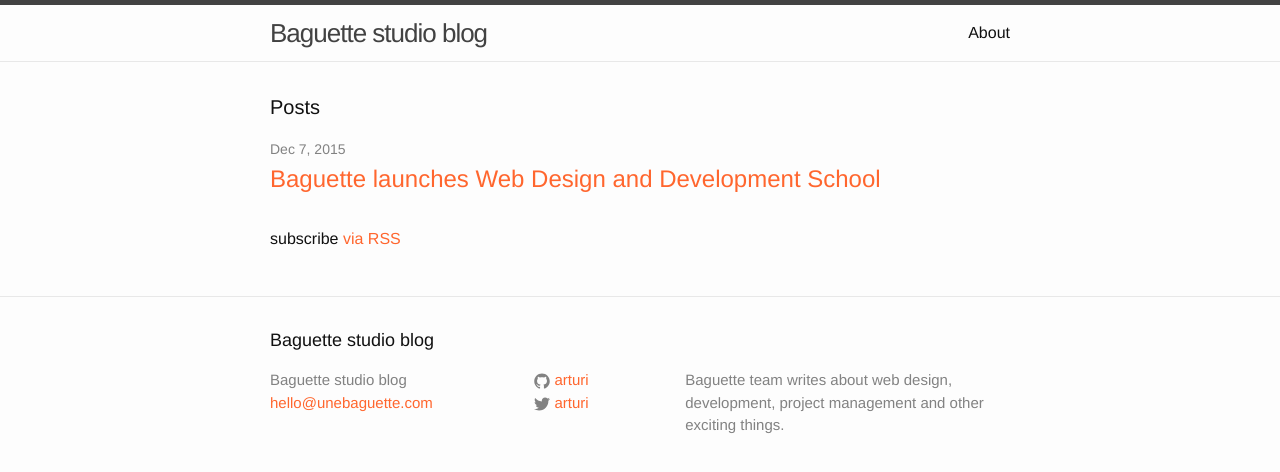
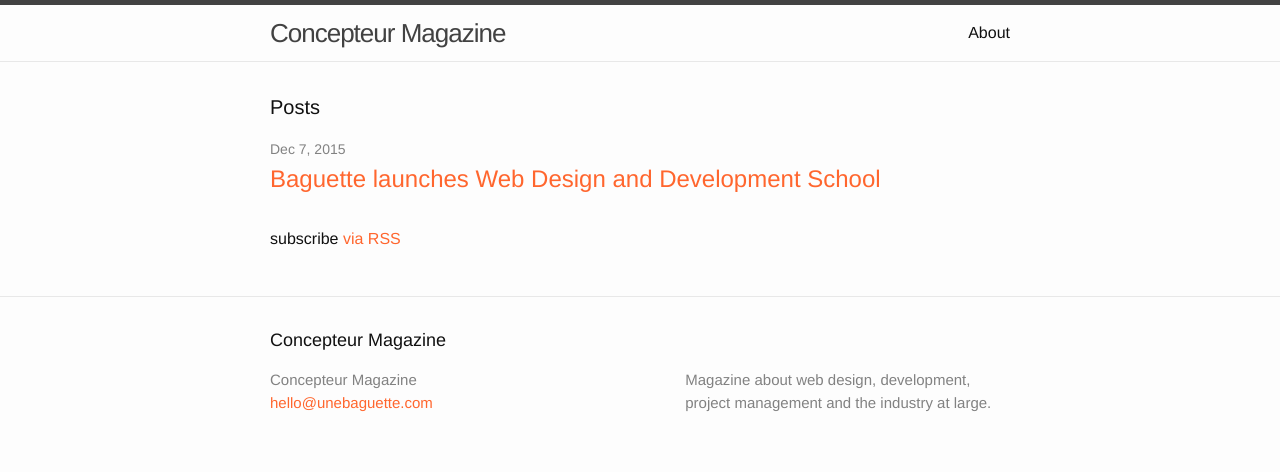
Before and after one commit to arturi/blog.unebaguette.com, a Jekyll site: the page built from index.html, in a window 1280 px wide. Shown: the top 472 px of the page. Built offline with Jekyll 4.4.1, drawn with Linux system fonts in a browser that asks for light colours.

Commit message:
Update _config.yml

```diff
--- a/_config.yml
+++ b/_config.yml
@@ -6,14 +6,12 @@
 # 'jekyll serve'. If you change this file, please restart the server process.
 
 # Site settings
-title: Baguette studio blog
+title: Сoncepteur Magazine
 email: hello@unebaguette.com
 description: > # this means to ignore newlines until "baseurl:"
-  Baguette team writes about web design, development, project management and other exciting things.
+  Magazine about web design, development, project management and the industry at large.
 baseurl: "" # the subpath of your site, e.g. /blog
 url: "http:/blog.unebaguette.com" # the base hostname & protocol for your site
-twitter_username: arturi
-github_username:  arturi
 
 # Build settings
 markdown: kramdown
```
